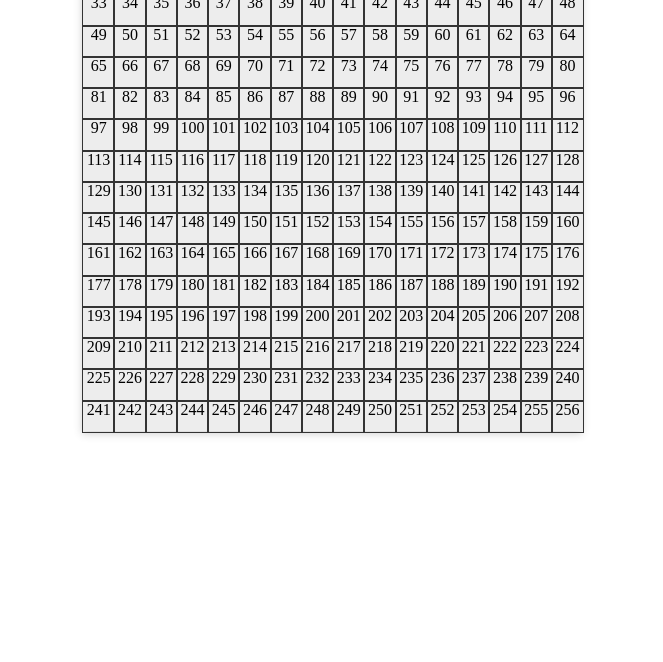
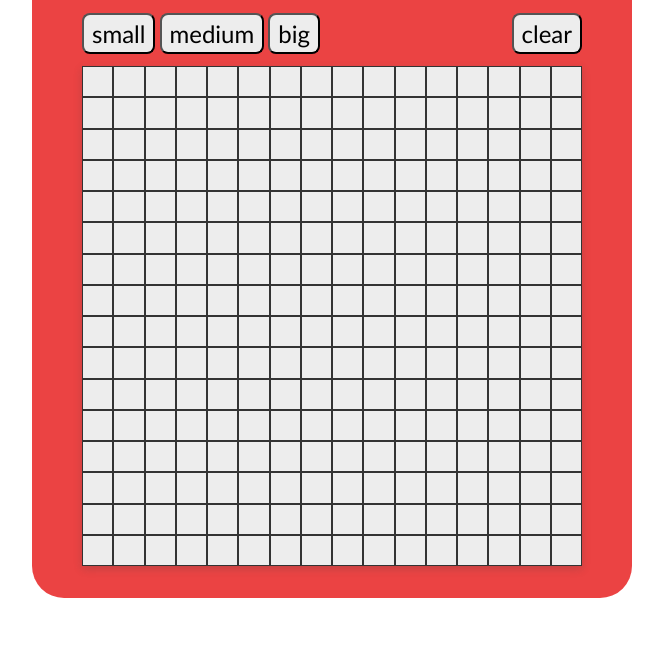
Before and after one commit to nleake/etch-a-sketch, a plain HTML site: page index.html in a window 1280 px wide. Shown: the part 149-811 px from the top of the page, without its empty margins (308-971 px from the left). Drawn offline with Linux system fonts and the light colour scheme.

Commit message:
update styles, add buttons

```diff
--- a/app.js
+++ b/app.js
@@ -1,16 +1,32 @@
 const screen = document.querySelector(".screen");
 const root = document.querySelector(":root");
+const clear = document.querySelector(".clear");
+const bigButton = document.querySelector(".big");
+const smallButton = document.querySelector(".small");
+const mediumButton = document.querySelector(".medium");
+
+clear.addEventListener("click", clearDrawing);
+smallButton.addEventListener("click", () => { makeScreen(16)});
+mediumButton.addEventListener("click", () => { makeScreen(32)});
+bigButton.addEventListener("click", () => { makeScreen(64)});
 
 function draw() {
     return this.classList.add("colored")
 }
 
-function makeGrid (numSquares) {
+function clearDrawing(){
+    let squares = document.querySelectorAll(".square");
+    for (square of squares) {
+        square.classList.remove("colored");
+    }
+}
+
+function makeScreen (numSquares) {
+    screen.innerHTML = "";
   root.style.setProperty("--grid-cols", `${numSquares}`)
   root.style.setProperty("--grid-rows", `${numSquares}`)
   for (i = 0; i < (numSquares * numSquares); i++) {
     let square = document.createElement("div");
-    square.innerText = (i + 1);
     screen.appendChild(square).className = "square";
     square.addEventListener("mouseenter", draw);
   };
@@ -18,4 +34,4 @@ function makeGrid (numSquares) {
 };
 
 
-makeGrid(16);
+makeScreen(16)
--- a/index.html
+++ b/index.html
@@ -7,9 +7,17 @@
     <link rel="stylesheet" href="styles.css">
 </head>
 <body>
-    <h1>etch-a-sketch</h1>
-    <div class="screen">
-
+    <div class="container">
+        <h1>etch-a-sketch</h1>
+        <section class="controls">
+            <div class="size-buttons">
+                <button class="small">small</button>
+                <button class="medium">medium</button>
+                <button class="big">big</button>
+            </div>
+            <button class="clear">clear</button>
+        </section>
+        <div class="screen"></div>
     </div>
     <script src="app.js"></script>
 </body>
--- a/styles.css
+++ b/styles.css
@@ -1,10 +1,70 @@
+/* reset */
+html {
+  box-sizing: border-box;
+  font-size: 16px;
+}
+*,*:before,*:after {
+  box-sizing: inherit;
+  font-family: inherit;
+}
+
+body,h1,h2,h3,h4,h5,h6,p,ol,ul {
+  margin: 0;
+  padding: 0;
+  font-weight: normal;
+  font-family: 'Gill Sans', 'Franklin Gothic', sans-serif
+}
+
+ol,ul {
+  list-style: none;
+}
+
+img {
+  max-width: 100%;
+  height: auto;
+}
+/* end reset */
+
 :root {
   --ink: #333;
   --light: #ededed;
 }
 
+.container {
+  display: flex;
+  flex-direction: column;
+  align-items: center;
+  width: 600px;
+  background-color: rgb(235, 67, 67);
+  margin: 4rem auto;
+  justify-content: center;
+  border-radius: 2rem;
+  padding: 1rem 2rem 2rem 2rem;
+}
+
+.controls {
+  display: flex;
+  justify-content: space-between;
+  width: 500px;
+  padding: .5em 0;
+}
+
+.controls > button,
+.size-buttons > button {
+  font-size: 1.5rem;
+  border-radius: .5rem;
+  cursor: pointer;
+  padding: .25rem .5rem;
+  background-color: var(--light);
+}
+
 h1 {
   text-align: center;
+  color: var(--light);
+  font-family: Palatino;
+  padding-bottom: 1rem;
+  font-weight: 600;
+  font-size: 3rem;
 }
 
 .screen {
@@ -16,6 +76,7 @@ h1 {
   grid-template-rows: repeat(var(--grid-rows), 1fr);
   grid-template-columns: repeat(var(--grid-cols), 1fr);
   box-shadow: rgba(68, 67, 67, 0.24) 0px 3px 8px;
+  margin-top: .25rem;
 }
 
 .screen > div {
```
Lines whose indentation alone changed are shown as unchanged.
